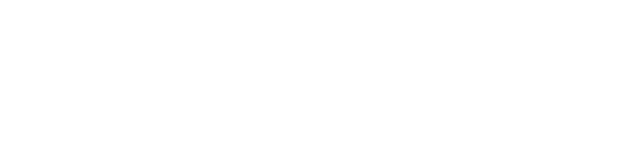
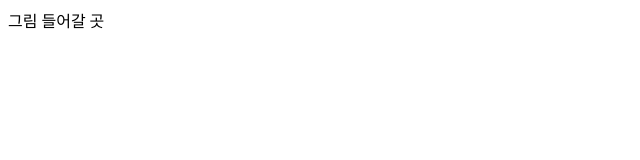
Before and after one commit to CnuLectureTest2020/Test-Repository, a plain HTML site: page index.html in a window 1280 px wide. Shown: the whole page, without its empty margins (0-640 px from the left). Drawn offline with Linux system fonts and the light colour scheme.

Commit message:
Add div tag in index.html

```diff
--- a/index.html
+++ b/index.html
@@ -3,5 +3,6 @@
 		<title>모여봐요 동물의 숲 팬페이지</title>
 	</head>
 	<body>
+		<div>그림 들어갈 곳</div>
 	</body>
 </html>
```
